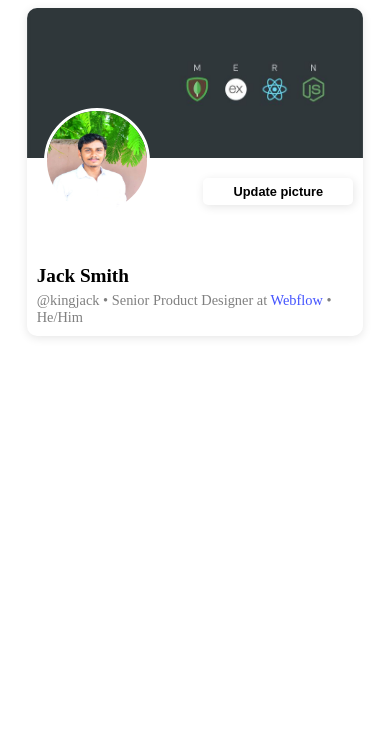
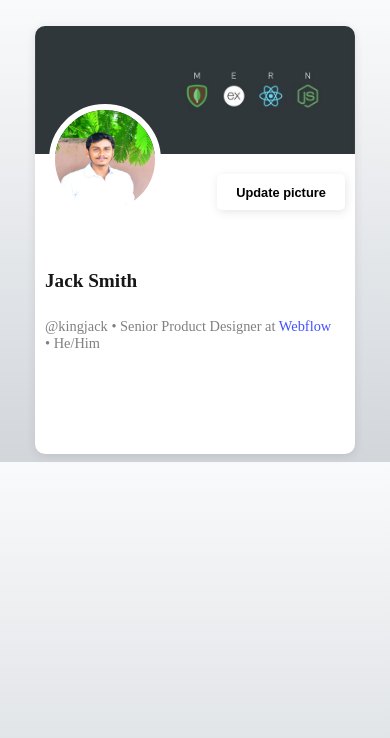
Before and after one commit to tamil016/Image_Uploader, a React (Create React App) app in the folder frontend/: page / in a window 390 px wide. Shown: the top 738 px of the page. Built offline with nearby package versions, Linux system fonts and the light colour scheme.

Commit message:
CSS updated

```diff
--- a/frontend/src/components/ImageUploader.jsx
+++ b/frontend/src/components/ImageUploader.jsx
@@ -110,9 +110,11 @@ const ImageUploader = ({ trigger, onClose, onImageSelect }) => {
                     {uploading && <p>Uploading...</p>}
                     {uploadProgress !== null && <ProgressBar progress={uploadProgress} />}
                     {error && <p style={{ color: 'red' }}>{error}</p>}
-                    {!error && <div><i className="fa-solid fa-cloud-arrow-up fa-2x"></i></div>}
-                    <p>Click or drag and drop to upload</p>
-                    <p className='png'>PNG, or JPG (Max 5MB)</p>
+                    {!error && <div className='cloud'><i className="fa-solid fa-cloud-arrow-up fa-2x"></i></div>}
+                    <div className="container-p">
+                        <p className='container-p1'>Click or drag and drop to upload</p>
+                        <p className='png'>PNG, or JPG (Max 5MB)</p>
+                    </div>
                 </div>
 
                 <div className="images-list">
@@ -149,7 +151,7 @@ const ImageUploader = ({ trigger, onClose, onImageSelect }) => {
 
                 <div className="actions">
                     <button className='cancel' onClick={onClose}>Cancel</button>
-                    <button onClick={handleImageSelectClick}>Select image</button>
+                    <button className='select' onClick={handleImageSelectClick}>Select image</button>
                 </div>
             </div>
         </div>
--- a/frontend/src/css/ImageUploader.css
+++ b/frontend/src/css/ImageUploader.css
@@ -1,46 +1,92 @@
-.main-container{
+.main-container {
     position: fixed;
     top: 0;
     left: 0;
     width: 100%;
-    height: 100vh;
+    height: 100%;
     background-color: rgba(4, 0, 0, 0.2);
     display: flex;
     justify-content: center;
-    align-items: center;
+    overflow: auto;
 }
+
 .image-uploader-container {
-    border: 1px solid #e0e0e0;
-    padding: 20px;
-    border-radius: 15px;
-    width: 400px;
-    background-color: white;
+    width: var(--max-widthxl576px);
+    height: Hug (880px)px;
+    top: 443px;
+    left: 70px;
+    padding: var(--padding832px) var(--padding624px) var(--padding832px) var(--padding624px);
+    gap: var(--gap832px);
+    border-radius: var(--border-radiusrounded-lg8px);
+    opacity: 1px;
+    background-color: #ffffff;
+    padding: 15px;
+    overflow: auto;
 }
-.top{
+
+.top {
+    width: Fill (528px)px;
+    height: Hug (56px)px;
+    gap: var(--gap14px);
+    opacity: 0px;
     display: flex;
-    justify-content: space-between;
-    height: 50px;
-    align-items: center;
 }
-.top .upload h3{
-    height: 5px;
+
+.upload h3 {
+    width: Fill (528px)px;
+    height: Hug (28px)px;
+    gap: 8px;
+    opacity: 0px;
 }
-.top .fa-xmark{
-    cursor: pointer;
-    margin-bottom: 50px;
+
+.upload p {
+    width: 528px;
+    height: 24px;
+    gap: 0px;
+    opacity: 0px;
+    color: #525252;
 }
 
 .drag-drop-container {
-    border: 2px dashed #e0e0e0;
-    padding: 20px;
+    width: Fill (528px)px;
+    height: var(--height48192px);
+    padding: var(--padding624px) 0px var(--padding624px) 0px;
+    gap: var(--gap520px);
+    border-radius: var(--border-radiusrounded4px);
+    border: 0.5px solid #E5E5E5;
+    opacity: 0px;
+    background-color: #FAFAFA;
+    display: flex;
+    flex-direction: column;
+    gap: 20px;
+    align-items: center;
+    padding: 15px;
+}
+
+.container-p {
+    width: Fill (528px)px;
+    height: Hug (52px)px;
+    gap: var(--gap14px);
+    opacity: 0px;
+
+}
+
+.container-p1 {
+    font-family: Noto Sans;
+    font-size: 18px;
+    font-weight: 500;
+    line-height: 28px;
     text-align: center;
-    margin-bottom: 20px;
-    cursor: pointer;
-    height: 80px;
+    color: #171717;
 }
-.drag-drop-container .png{
-    font-size: 10px;
-    color: #737373;
+
+.png {
+    font-family: Noto Sans;
+    font-size: 14px;
+    font-weight: 400;
+    line-height: 20px;
+    text-align: center;
+    color: #525252;
 }
 
 .images-list {
@@ -57,9 +103,11 @@
     padding: 5px;
     border-radius: 5px;
     position: relative;
-    height: 60px;
+    height: 84px;
+    width: 528px;
 }
-.image-item .radio{
+
+.image-item .radio {
     display: flex;
     height: 80px;
     justify-content: start;
@@ -71,15 +119,16 @@
     gap: 10px;
     height: 50px;
 }
-.image-info div p{
+
+.image-info div p {
     font-size: 14px;
     margin: 5px;
 }
 
 .image-info img {
     border-radius: 5px;
-    width: 65px;
-    height: 70px;
+    width: 80px;
+    height: 80px;
     display: flex;
     justify-content: center;
 }
@@ -89,48 +138,63 @@
     width: 15px;
     height: 1.5em;
 }
-.image-info .filename, .image-info .size{
-    font-size: 13px;
-    font-weight: bold;
+
+.image-info .filename {
+    font-family: Noto Sans;
+    font-size: 16px;
+    font-weight: 600;
+    line-height: 24px;
+    text-align: left;
+    color: #171717;
+}
+
+.image-info .size {
+    font-family: Noto Sans;
+    font-size: 12px;
+    font-weight: 400;
+    line-height: 16px;
+    text-align: left;
+    color: #525252;
 }
 
 .image-actions {
+    width: Hug (199px)px;
+    height: Hug (20px)px;
+    gap: var(--gap28px);
+    opacity: 0px;
+    color: #525252;
     display: flex;
-    gap: 10px;
-    height: 20px;
-    align-items: center;
-    color: #737373;
-}
-.image-actions p{
-    height: 5px;
-}
-.image-actions .crop, .image-actions .delete{
-    font-size: 12px;
-}
-
-.image-actions p:hover{
     cursor: pointer;
 }
 
 .actions {
+    width: Fill (528px)px;
+    height: Hug (44px)px;
+    gap: var(--gap416px);
+    opacity: 0px;
     display: flex;
-    justify-content: space-between;
-    gap: 5px;
+    gap: 8px;
 }
 
-button {
-    padding: 10px 20px;
-    border: none;
-    border-radius: 5px;
-    cursor: pointer;
-    background-color: #4338ca;
-    color: white;
-    width: 50%;
-    margin-top: 20px;
-    font-weight: bold;
+.actions .cancel {
+    width: Fill (256px)px;
+    height: 44px;
+    padding: var(--padding2-510px) var(--padding416px) var(--padding2-510px) var(--padding416px);
+    gap: var(--gap1-56px);
+    border-radius: var(--rounded);
+    border: 0.5px 0px 0px 0px;
+    opacity: 0px;
+    background-color: #ffffff;
+    color: #171717;
+    box-shadow: 1px 1px 1px 1px #E5E5E5;
 }
-.actions .cancel{
-    color: black;
-    background-color: white;
-    box-shadow: 1px 2px 2px 0px #737373;
+
+.actions .select {
+    width: Fill (256px)px;
+    height: 44px;
+    padding: var(--padding2-510px) var(--padding416px) var(--padding2-510px) var(--padding416px);
+    gap: var(--gap1-56px);
+    border-radius: var(--rounded);
+    opacity: 0px;
+    background-color: #4338CA;
 }
--- a/frontend/src/css/ProfileCard.css
+++ b/frontend/src/css/ProfileCard.css
@@ -1,13 +1,17 @@
 .profile-card {
-    width: 100%;
+    max-width: 768px;
+    height: 420px;
     margin: 0 auto;
     border-radius: 10px;
     overflow: hidden;
     box-shadow: 0 2px 10px rgba(0, 0, 0, 0.1);
     background-color: white;
+    margin-top: 7%;
 }
 
 .header {
+    max-width: 768px;
+    height: 176px;
     position: relative;
     height: 200px;
     overflow: hidden;
@@ -25,10 +29,10 @@
 }
 
 .profile-image {
-    width: 150px;
-    height: 150px;
+    width: 160px;
+    height: 160px;
     border-radius: 50%;
-    border: 3px solid white;
+    border: 6px solid #ffffff;
     position: absolute;
     top: -70px;
     left: calc(10% - 50px);
@@ -39,8 +43,9 @@
 }
 
 .profile-details h2 {
-    margin: 10px 0 5px;
-    font-size: 1.5em;
+    width: 123px;
+    height: 32px;
+    color: #171717;
 }
 
 .profile-details p {
@@ -58,15 +63,16 @@
     padding: 8px 16px;
     font-size: 0.9em;
     background: none;
-    border-radius: 5px;
     font-weight: bold;
     cursor: pointer;
     background-color: white;
     color: black;
     outline: none;
-    border: none;
+    border: 0.5px;
     box-shadow: 1px 2px 10px rgba(0, 0, 0, 0.1);
-    width: 150px;
+    width: 151px;
+    height: 44px;
+    padding: 10px;
 }
 
 .button-pic {
@@ -75,13 +81,15 @@
 }
 
 
-@media (max-width: 800px) {
+@media (max-width: 768px) {
     .profile-card {
-        width: 90%;
+        max-width: 672px;
+        height: 420px;
     }
 
     .header{
-        height: 150px;
+        width: 672px;
+        height: 176px;
     }
     .profile-details h2 {
         font-size: 1.2em;
@@ -104,3 +112,24 @@
         width: 100px;
     }
 }
+
+@media (max-width : 480px) {
+    .profile-card {
+        max-width: 320px;
+        height: 428px;
+    }
+
+    .header{
+        width: 320px;
+        height: 128px;
+    }
+    .profile-details p{
+        width: 288px;
+        height: 104px;
+    }
+    .updated-button{
+        width: 128px;
+        height: 36px;
+        border: 0.5px;
+    }
+}
--- a/frontend/src/index.css
+++ b/frontend/src/index.css
@@ -1,14 +1,3 @@
-/* body {
-  font-family: Arial, sans-serif;
-  display: flex;
-  justify-content: center;
-  align-items: center;
-  background-color: #f0f0f0;
+body{
+  background: linear-gradient(#F9FAFB, #D2D6DB);
 }
-
-.App {
-  background: white;
-  padding: 20px;
-  border-radius: 10px;
-  box-shadow: 0 0 10px rgba(0, 0, 0, 0.1);
-} */
```
